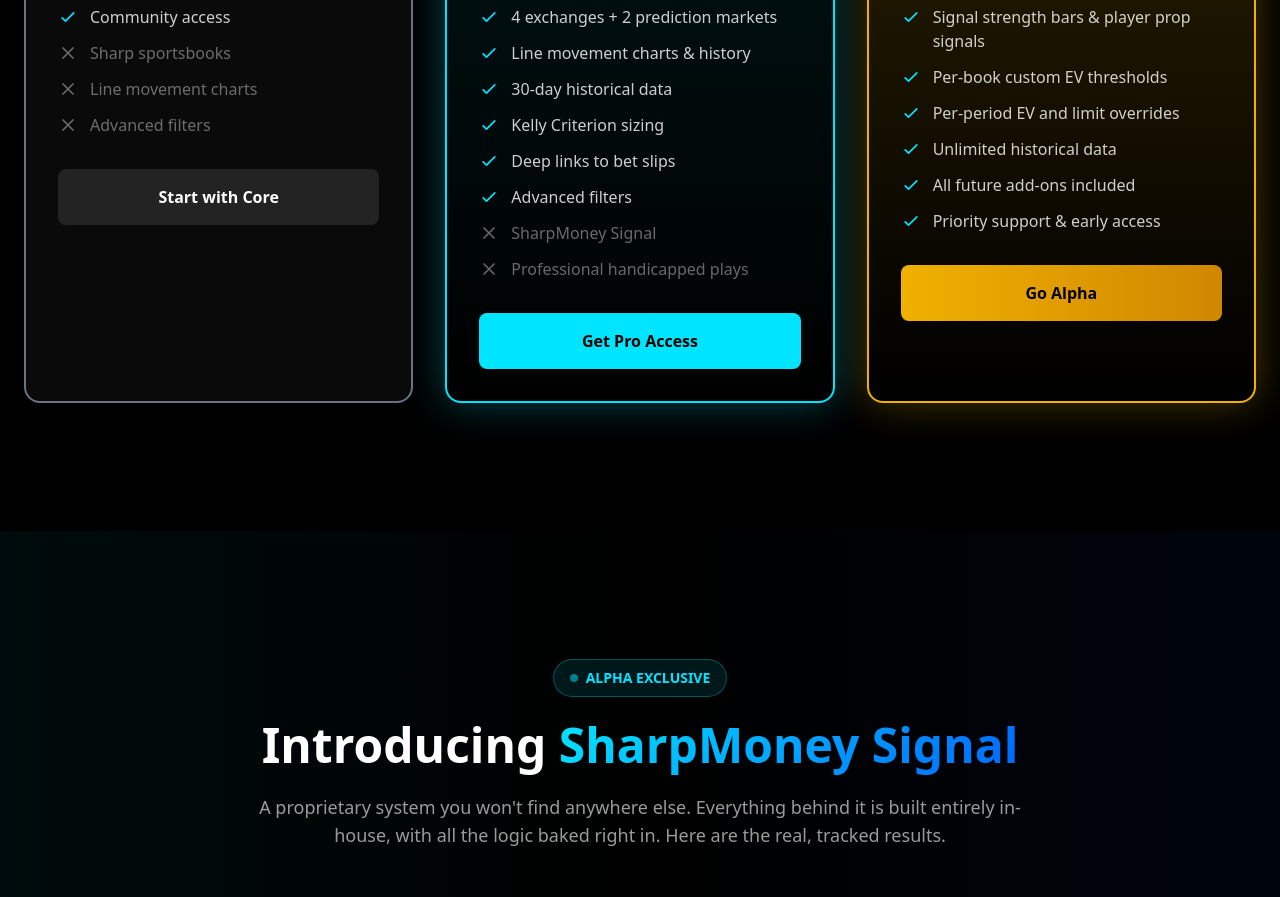
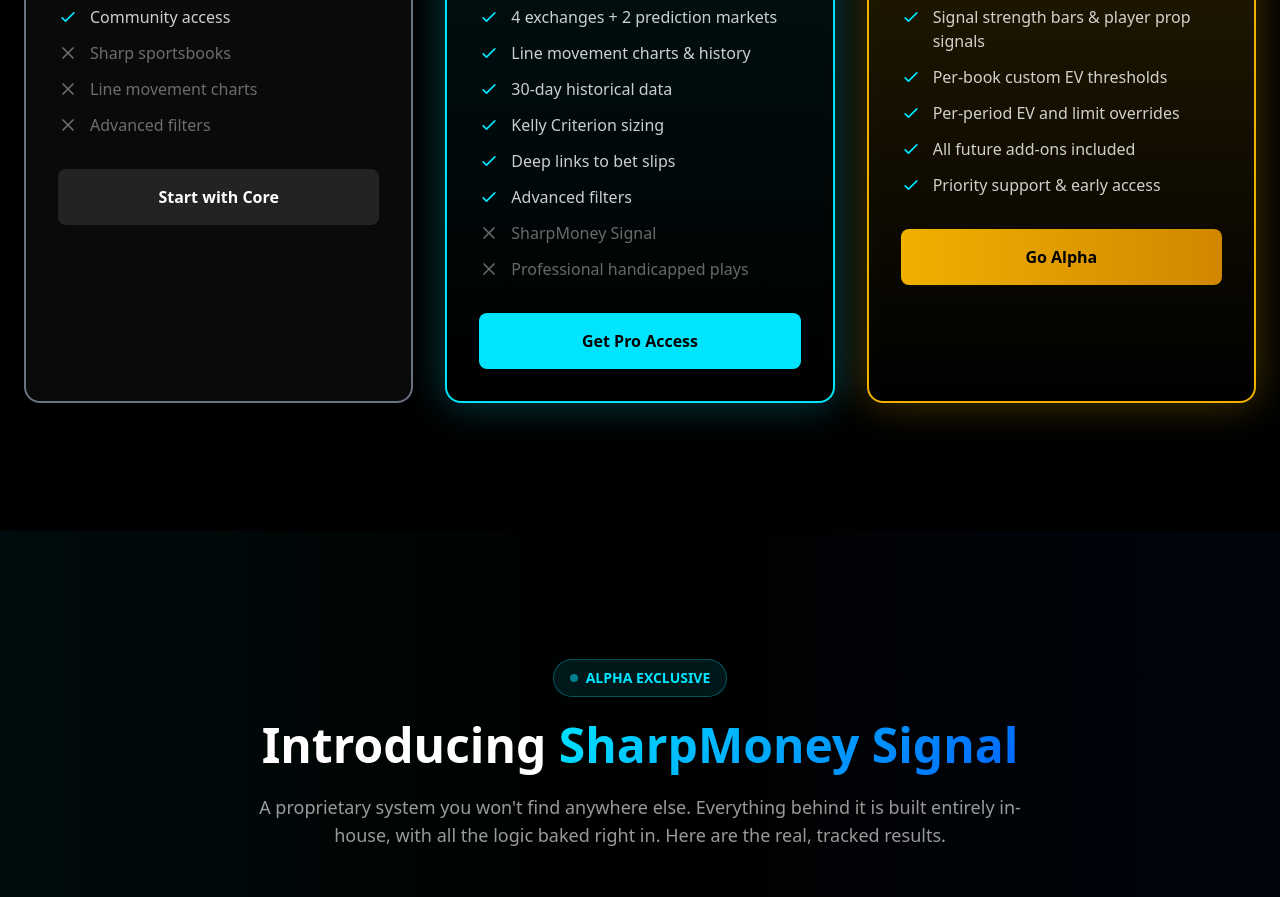
Before and after one commit to closingdime-tech/SharpMoney-Website, a Next.js app: page / in a window 1280 px wide. Shown: the part 3900-4797 px from the top of the page. Built offline with nearby package versions, Linux system fonts and the light colour scheme.

Commit message:
Remove unlimited historical access wording from Alpha description

```diff
--- a/src/app/course/page.tsx
+++ b/src/app/course/page.tsx
@@ -465,7 +465,7 @@
   {
     id: 2,
     title: 'Advanced +EV Tool Settings',
-    description: 'Unlock the full power of SharpMoney with per-book custom EV thresholds, per-period limit overrides, advanced filtering, and unlimited historical data. The settings that separate power users from everyone else.',
+    description: 'Unlock the full power of SharpMoney with per-book custom EV thresholds, per-period limit overrides, and advanced filtering. The settings that separate power users from everyone else.',
     comingSoon: true,
   },
 ];
--- a/src/app/page.tsx
+++ b/src/app/page.tsx
@@ -537,7 +537,6 @@
         'Signal strength bars & player prop signals',
         'Per-book custom EV thresholds',
         'Per-period EV and limit overrides',
-        'Unlimited historical data',
         'All future add-ons included',
         'Priority support & early access',
       ],
```
